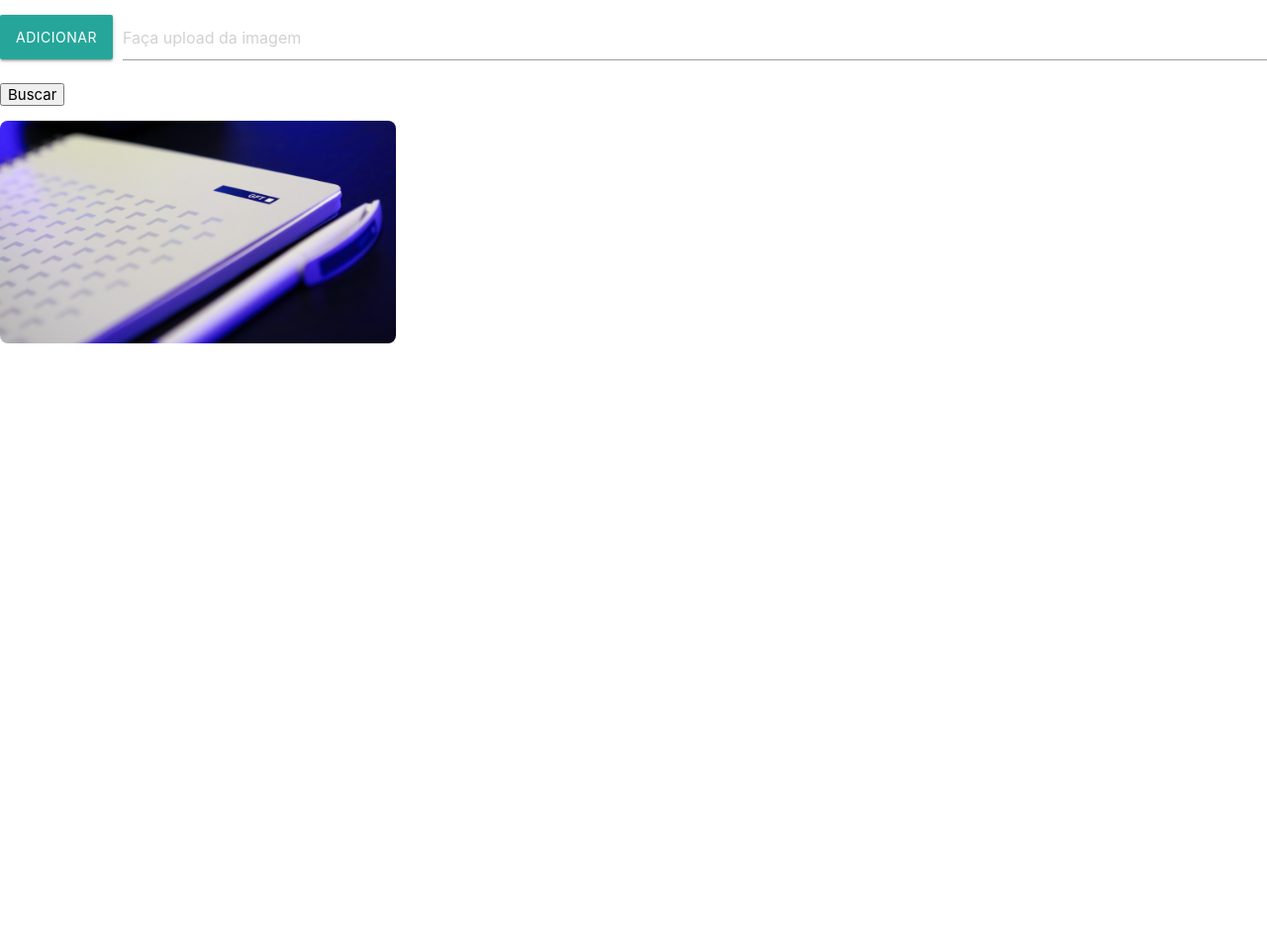
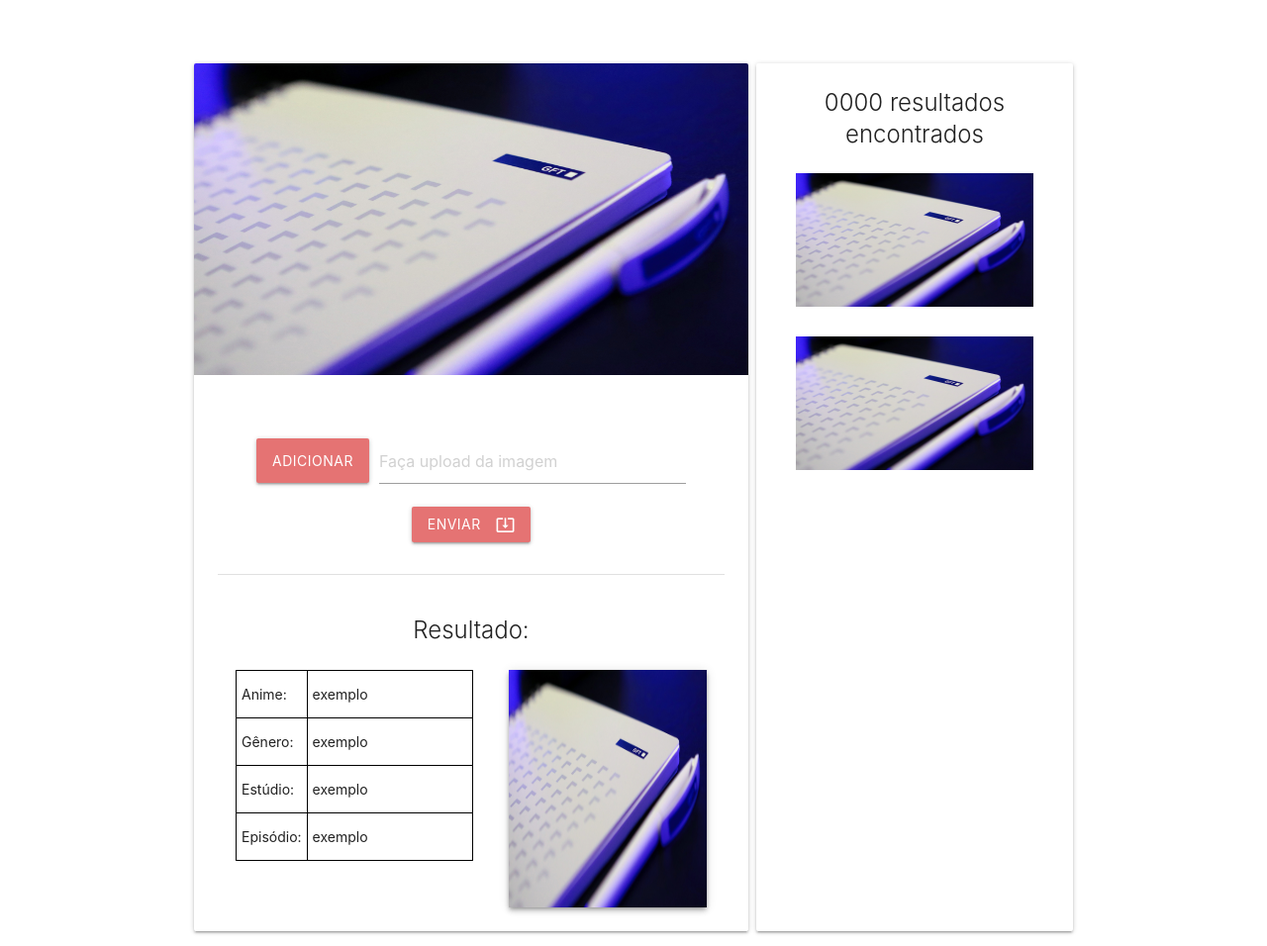
Before and after one commit to Shoiti21/Treinamento_GFT_BancoOriginal, a plain HTML site: page Aplicacao_AngularJS/index.html in a window 1280 px wide. Shown: the whole page at 99% size. Before the commit the page ends 800 px from the top, so only its background shows below. Drawn offline with Linux system fonts and the light colour scheme.

Commit message:
Template

```diff
--- a/Aplicacao_AngularJS/css/style.css
+++ b/Aplicacao_AngularJS/css/style.css
@@ -1,4 +1,46 @@
-#ImgPrevia{
+.container, .resume{
+    margin-top: 3vh;
+    text-align:center;
+    justify-content: space-around;
+    display: flex;
+}
+.resume-table{
+    width: 30vh;
+}
+.imgprevia{
     border-radius: 8px;
-    width: 400px;
+    width: 80vh;
 }
+.videoprevia{
+    width: 30vh;
+}
+.imgcapa{
+    width: 25vh;
+    height: 30vh;
+}
+.searchfile{
+    margin-top: 5vh;
+    display: flex;
+    justify-content: center;
+}
+.searchfile .file-path-wrapper{
+    width: 40vh;
+}
+.card{
+    margin-top: 5vh;
+    width: 70vh;
+}
+.result.card{
+    width: 40vh;
+}
+.divider{
+    margin-top: 4vh;
+    margin-bottom: 5vh;
+}
+table, td, th{
+    font-size: 14px;
+    border: 1px solid black;
+}
+td.property{
+    width: 8vh;
+}
--- a/Aplicacao_AngularJS/index.html
+++ b/Aplicacao_AngularJS/index.html
@@ -4,12 +4,19 @@
         <title>Aplicação</title>
         <link type="text/css" rel="stylesheet" href="lib/css/materialize.min.css">
         <link type="text/css" rel="stylesheet" href="css/style.css">
+        <link href="https://fonts.googleapis.com/icon?family=Material+Icons" rel="stylesheet">
         <script type="text/javascript" src="lib/js/materialize.min.js"></script>
     </head>
     <body>
+        <div class="container">
+            <div class="card">
+                <div class="card-image">
+                    <img class="imgprevia" src="exemplo.jpg">
+                </div>
+                <div class="card-content">
                     <form>
-            <div class="file-field input-field">
-                <div class="btn">
+                        <div class="searchfile file-field input-field">
+                            <div class="btn #e57373 red lighten-2">
                                 <span>Adicionar</span>
                                 <input type="file">
                             </div>
@@ -17,8 +24,52 @@
                                 <input class="file-path validate" type="text" placeholder="Faça upload da imagem">
                             </div>
                         </div>
-            <button>Buscar</button>
+                        <button class="btn waves-effect waves-light #e57373 red lighten-2" type="submit" name="action">
+                            Enviar<i class="material-icons right">system_update_alt</i>
+                        </button>
                     </form>
-        <img id="ImgPrevia" src="exemplo.jpg">
+                    <div class="divider"></div>
+                    <div>
+                        <span class="card-title">Resultado:</span>
+                        <div class="resume">
+                            <div class="resume-table">
+                                <table>
+                                    <tr>
+                                        <td class="property">Anime:</td>
+                                        <td>exemplo</td>
+                                    </tr>
+                                    <tr>
+                                        <td>Gênero:</td>
+                                        <td>exemplo</td>
+                                    </tr>
+                                    <tr>
+                                        <td>Estúdio:</td>
+                                        <td>exemplo</td>
+                                    </tr>
+                                    <tr>
+                                        <td>Episódio:</td>
+                                        <td>exemplo</td>
+                                    </tr>
+                                </table>
+                            </div>
+                            <div>
+                                <img class="imgcapa z-depth-2" src="exemplo.jpg">
+                            </div>
+                        </div>
+                    </div>
+                </div>
+            </div>
+            <div class="result card">
+                <div class="card-content">
+                    <span class="card-title">0000 resultados encontrados</span>
+                    <div class="waves-effect waves-red input-field">
+                        <img class="videoprevia" src="exemplo.jpg">
+                    </div>
+                    <div class="waves-effect waves-red input-field">
+                        <img class="videoprevia" src="exemplo.jpg">
+                    </div>
+                </div>
+            </div>
+        </div>
     </body>
 </html>
```
Also changed, not shown: Aplicacao_AngularJS/exemplo2.jpg (added). Lines whose indentation alone changed are shown as unchanged.
